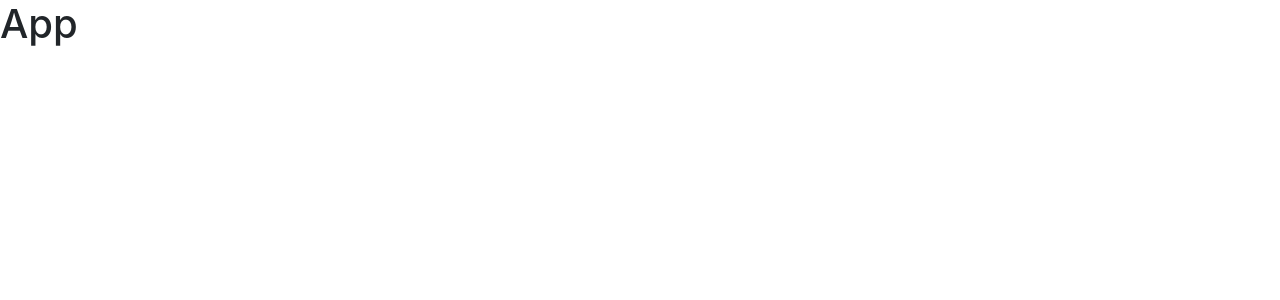
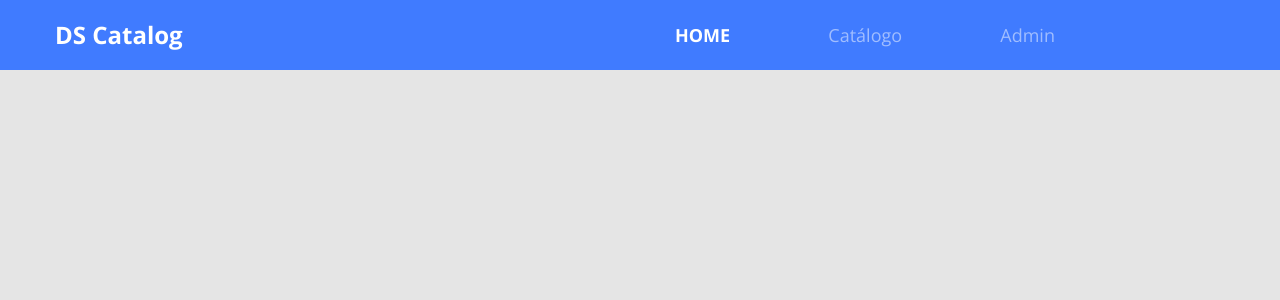
Before and after one commit to romeucr/dscatalog-bootcamp-devsuperior, a React (Create React App) app in the folder front-web/: page / in a window 1280 px wide. Shown: the top 300 px of the page. Built offline with nearby package versions, Linux system fonts and the light colour scheme.

Commit message:
Add NavBar

```diff
--- a/front-web/src/App.tsx
+++ b/front-web/src/App.tsx
@@ -1,8 +1,12 @@
 import React from 'react';
+import './core/assets/styles/custom.scss';
+import './app.scss'
+import NavBar from './core/components/NavBar';
+
 
 const App = () => {
    return (
-      <h1>App</h1>
+      <NavBar />
    )
 }
 
--- /dev/null
+++ b/front-web/src/app.scss
@@ -0,0 +1,23 @@
+@import url('https://fonts.googleapis.com/css2?family=Open+Sans:wght@400;700&display=swap');
+
+* {
+  font-family: 'Open Sans', sans-serif;
+}
+
+h1, h2, h3, h4, h5, h6 {
+  margin-bottom: 0;
+  font-weight: 700;
+}
+
+ul {
+  list-style-type: none;
+  margin-bottom: 0;
+  padding-left: 0;
+}
+
+a {
+  &:hover {
+    text-decoration: none;
+    color: unset;
+  }
+}
--- /dev/null
+++ b/front-web/src/core/assets/styles/custom.scss
@@ -0,0 +1,8 @@
+$theme-colors: (
+   "primary": #407BFF
+);
+
+$body-bg: #E5E5E5;
+$body-color: #263238;
+
+@import '~bootstrap/scss/bootstrap.scss';
--- /dev/null
+++ b/front-web/src/core/components/NavBar/index.tsx
@@ -0,0 +1,19 @@
+import React from 'react';
+import './styles.scss';
+
+const NavBar = () => (
+   <nav className="row bg-primary main-nav">
+      <div className="col-2">
+         <a href="link" className="nav-logo-text"><h4>DS Catalog</h4></a>
+      </div>
+      <div className="col-6 offset-4">
+         <ul className="main-menu">
+            <li><a href="link" className="active"> HOME</a></li>
+            <li><a href="link">Catálogo</a></li>
+            <li><a href="link">Admin</a></li>
+         </ul>
+      </div>
+   </nav>
+);
+
+export default NavBar;
--- /dev/null
+++ b/front-web/src/core/components/NavBar/styles.scss
@@ -0,0 +1,32 @@
+.main-nav {
+   height: 70px;
+   color: #ffffff;
+   align-items: center;
+   padding-left: 40px;
+   margin-left: 0;
+   margin-right: 0;
+}
+.nav-logo-text {
+   color: #ffffff;
+}
+
+.main-menu {
+   display: flex;
+   font-size: 18px;
+   width: 380px;
+   justify-content: space-between;
+
+   a { //por utilizar scss pode fazer isso, colocar o a dentro do .main-menu. No css padrao deveria utilizar .main-menu a{}
+      font-style: normal;
+      color: rgba(255,255, 255, 0.5);
+
+         &.active {
+            font-weight: bold;
+            color: #ffffff;
+         }
+
+      &:hover {
+         color: #ffffff;
+      }
+   }
+}
--- a/front-web/src/index.tsx
+++ b/front-web/src/index.tsx
@@ -1,7 +1,6 @@
 import React from 'react';
 import ReactDOM from 'react-dom';
 import App from './App';
-import 'bootstrap/dist/css/bootstrap.css';
 
 ReactDOM.render(
   <App />,
```
